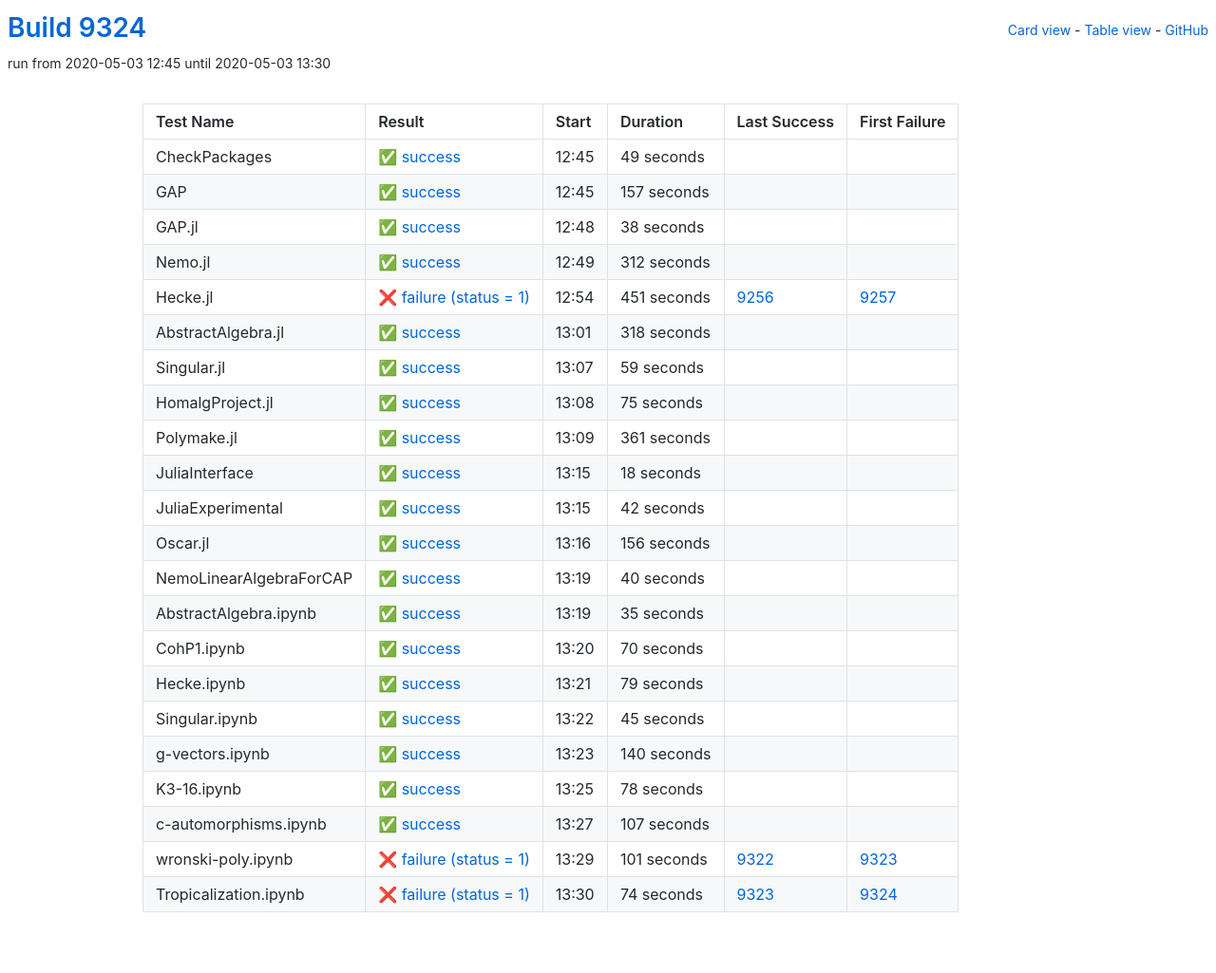
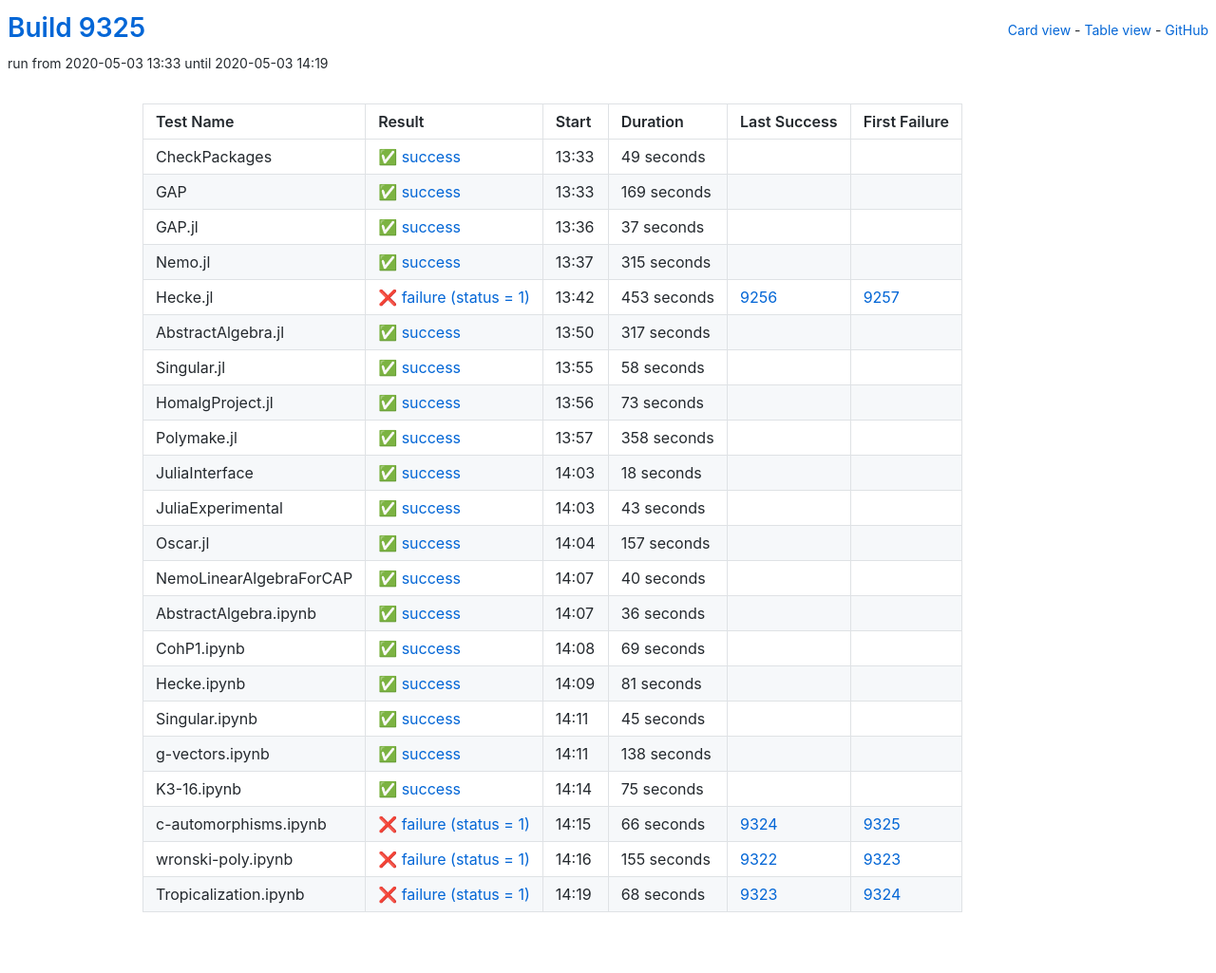
Before and after one commit to oscar-system/oscar-ci-status, a Jekyll site: the page built from table.html, in a window 1280 px wide. Shown: the whole page at 95% size. Built offline with Jekyll 4.4.1, drawn with Linux system fonts in a browser that asks for light colours.

Commit message:
Build 9325

```diff
--- a/_data/ci.yml
+++ b/_data/ci.yml
@@ -1,5 +1,5 @@
-build: 9324
-build_url: https://oscarci.mathematik.uni-kl.de/job/oscar/9324/
+build: 9325
+build_url: https://oscarci.mathematik.uni-kl.de/job/oscar/9325/
 job: oscar
 tests:
 - duration: 49
@@ -8,9 +8,119 @@
   first_failure_url: null
   last_success: false
   last_success_url: null
-  log: https://oscarci.mathematik.uni-kl.de/job/oscar/9324/artifact/logs/build-9324/CheckPackages.log
+  log: https://oscarci.mathematik.uni-kl.de/job/oscar/9325/artifact/logs/build-9325/CheckPackages.log
   name: CheckPackages
-  start: 2020-05-03 12:45
+  start: 2020-05-03 13:33
+  status: success
+  success: true
+- duration: 169
+  exitcode: 0
+  first_failure: false
+  first_failure_url: null
+  last_success: false
+  last_success_url: null
+  log: https://oscarci.mathematik.uni-kl.de/job/oscar/9325/artifact/logs/build-9325/GAP.log
+  name: GAP
+  start: 2020-05-03 13:33
+  status: success
+  success: true
+- duration: 37
+  exitcode: 0
+  first_failure: false
+  first_failure_url: null
+  last_success: false
+  last_success_url: null
+  log: https://oscarci.mathematik.uni-kl.de/job/oscar/9325/artifact/logs/build-9325/GAP.jl.log
+  name: GAP.jl
+  start: 2020-05-03 13:36
+  status: success
+  success: true
+- duration: 315
+  exitcode: 0
+  first_failure: false
+  first_failure_url: null
+  last_success: false
+  last_success_url: null
+  log: https://oscarci.mathematik.uni-kl.de/job/oscar/9325/artifact/logs/build-9325/Nemo.jl.log
+  name: Nemo.jl
+  start: 2020-05-03 13:37
+  status: success
+  success: true
+- duration: 453
+  exitcode: 1
+  first_failure: 9257
+  first_failure_url: https://oscarci.mathematik.uni-kl.de/job/oscar/9257/
+  last_success: 9256
+  last_success_url: https://oscarci.mathematik.uni-kl.de/job/oscar/9256/
+  log: https://oscarci.mathematik.uni-kl.de/job/oscar/9325/artifact/logs/build-9325/Hecke.jl.log
+  name: Hecke.jl
+  start: 2020-05-03 13:42
+  status: failure
+  success: false
+- duration: 317
+  exitcode: 0
+  first_failure: false
+  first_failure_url: null
+  last_success: false
+  last_success_url: null
+  log: https://oscarci.mathematik.uni-kl.de/job/oscar/9325/artifact/logs/build-9325/AbstractAlgebra.jl.log
+  name: AbstractAlgebra.jl
+  start: 2020-05-03 13:50
+  status: success
+  success: true
+- duration: 58
+  exitcode: 0
+  first_failure: false
+  first_failure_url: null
+  last_success: false
+  last_success_url: null
+  log: https://oscarci.mathematik.uni-kl.de/job/oscar/9325/artifact/logs/build-9325/Singular.jl.log
+  name: Singular.jl
+  start: 2020-05-03 13:55
+  status: success
+  success: true
+- duration: 73
+  exitcode: 0
+  first_failure: false
+  first_failure_url: null
+  last_success: false
+  last_success_url: null
+  log: https://oscarci.mathematik.uni-kl.de/job/oscar/9325/artifact/logs/build-9325/HomalgProject.jl.log
+  name: HomalgProject.jl
+  start: 2020-05-03 13:56
+  status: success
+  success: true
+- duration: 358
+  exitcode: 0
+  first_failure: false
+  first_failure_url: null
+  last_success: false
+  last_success_url: null
+  log: https://oscarci.mathematik.uni-kl.de/job/oscar/9325/artifact/logs/build-9325/Polymake.jl.log
+  name: Polymake.jl
+  start: 2020-05-03 13:57
+  status: success
+  success: true
+- duration: 18
+  exitcode: 0
+  first_failure: false
+  first_failure_url: null
+  last_success: false
+  last_success_url: null
+  log: https://oscarci.mathematik.uni-kl.de/job/oscar/9325/artifact/logs/build-9325/JuliaInterface.log
+  name: JuliaInterface
+  start: 2020-05-03 14:03
+  status: success
+  success: true
+- duration: 43
+  exitcode: 0
+  first_failure: false
+  first_failure_url: null
+  last_success: false
+  last_success_url: null
+  log: https://oscarci.mathematik.uni-kl.de/job/oscar/9325/artifact/logs/build-9325/JuliaExperimental.log
+  name: JuliaExperimental
+  start: 2020-05-03 14:03
   status: success
   success: true
 - duration: 157
@@ -19,64 +129,75 @@
   first_failure_url: null
   last_success: false
   last_success_url: null
-  log: https://oscarci.mathematik.uni-kl.de/job/oscar/9324/artifact/logs/build-9324/GAP.log
-  name: GAP
-  start: 2020-05-03 12:45
+  log: https://oscarci.mathematik.uni-kl.de/job/oscar/9325/artifact/logs/build-9325/Oscar.jl.log
+  name: Oscar.jl
+  start: 2020-05-03 14:04
   status: success
   success: true
-- duration: 38
+- duration: 40
   exitcode: 0
   first_failure: false
   first_failure_url: null
   last_success: false
   last_success_url: null
-  log: https://oscarci.mathematik.uni-kl.de/job/oscar/9324/artifact/logs/build-9324/GAP.jl.log
-  name: GAP.jl
-  start: 2020-05-03 12:48
+  log: https://oscarci.mathematik.uni-kl.de/job/oscar/9325/artifact/logs/build-9325/NemoLinearAlgebraForCAP.log
+  name: NemoLinearAlgebraForCAP
+  start: 2020-05-03 14:07
   status: success
   success: true
-- duration: 312
+- duration: 36
   exitcode: 0
   first_failure: false
   first_failure_url: null
   last_success: false
   last_success_url: null
-  log: https://oscarci.mathematik.uni-kl.de/job/oscar/9324/artifact/logs/build-9324/Nemo.jl.log
-  name: Nemo.jl
-  start: 2020-05-03 12:49
+  log: https://oscarci.mathematik.uni-kl.de/job/oscar/9325/artifact/logs/build-9325/AbstractAlgebra.ipynb.log
+  name: AbstractAlgebra.ipynb
+  start: 2020-05-03 14:07
   status: success
   success: true
-- duration: 451
-  exitcode: 1
-  first_failure: 9257
-  first_failure_url: https://oscarci.mathematik.uni-kl.de/job/oscar/9257/
-  last_success: 9256
-  last_success_url: https://oscarci.mathematik.uni-kl.de/job/oscar/9256/
-  log: https://oscarci.mathematik.uni-kl.de/job/oscar/9324/artifact/logs/build-9324/Hecke.jl.log
-  name: Hecke.jl
-  start: 2020-05-03 12:54
-  status: failure
-  success: false
-- duration: 318
+- duration: 69
   exitcode: 0
   first_failure: false
   first_failure_url: null
   last_success: false
   last_success_url: null
-  log: https://oscarci.mathematik.uni-kl.de/job/oscar/9324/artifact/logs/build-9324/AbstractAlgebra.jl.log
-  name: AbstractAlgebra.jl
-  start: 2020-05-03 13:01
+  log: https://oscarci.mathematik.uni-kl.de/job/oscar/9325/artifact/logs/build-9325/CohP1.ipynb.log
+  name: CohP1.ipynb
+  start: 2020-05-03 14:08
   status: success
   success: true
-- duration: 59
+- duration: 81
   exitcode: 0
   first_failure: false
   first_failure_url: null
   last_success: false
   last_success_url: null
-  log: https://oscarci.mathematik.uni-kl.de/job/oscar/9324/artifact/logs/build-9324/Singular.jl.log
-  name: Singular.jl
-  start: 2020-05-03 13:07
+  log: https://oscarci.mathematik.uni-kl.de/job/oscar/9325/artifact/logs/build-9325/Hecke.ipynb.log
+  name: Hecke.ipynb
+  start: 2020-05-03 14:09
+  status: success
+  success: true
+- duration: 45
+  exitcode: 0
+  first_failure: false
+  first_failure_url: null
+  last_success: false
+  last_success_url: null
+  log: https://oscarci.mathematik.uni-kl.de/job/oscar/9325/artifact/logs/build-9325/Singular.ipynb.log
+  name: Singular.ipynb
+  start: 2020-05-03 14:11
+  status: success
+  success: true
+- duration: 138
+  exitcode: 0
+  first_failure: false
+  first_failure_url: null
+  last_success: false
+  last_success_url: null
+  log: https://oscarci.mathematik.uni-kl.de/job/oscar/9325/artifact/logs/build-9325/g-vectors.ipynb.log
+  name: g-vectors.ipynb
+  start: 2020-05-03 14:11
   status: success
   success: true
 - duration: 75
@@ -85,162 +206,41 @@
   first_failure_url: null
   last_success: false
   last_success_url: null
-  log: https://oscarci.mathematik.uni-kl.de/job/oscar/9324/artifact/logs/build-9324/HomalgProject.jl.log
-  name: HomalgProject.jl
-  start: 2020-05-03 13:08
+  log: https://oscarci.mathematik.uni-kl.de/job/oscar/9325/artifact/logs/build-9325/K3-16.ipynb.log
+  name: K3-16.ipynb
+  start: 2020-05-03 14:14
   status: success
   success: true
-- duration: 361
-  exitcode: 0
-  first_failure: false
-  first_failure_url: null
-  last_success: false
-  last_success_url: null
-  log: https://oscarci.mathematik.uni-kl.de/job/oscar/9324/artifact/logs/build-9324/Polymake.jl.log
-  name: Polymake.jl
-  start: 2020-05-03 13:09
-  status: success
-  success: true
-- duration: 18
-  exitcode: 0
-  first_failure: false
-  first_failure_url: null
-  last_success: false
-  last_success_url: null
-  log: https://oscarci.mathematik.uni-kl.de/job/oscar/9324/artifact/logs/build-9324/JuliaInterface.log
-  name: JuliaInterface
-  start: 2020-05-03 13:15
-  status: success
-  success: true
-- duration: 42
-  exitcode: 0
-  first_failure: false
-  first_failure_url: null
-  last_success: false
-  last_success_url: null
-  log: https://oscarci.mathematik.uni-kl.de/job/oscar/9324/artifact/logs/build-9324/JuliaExperimental.log
-  name: JuliaExperimental
-  start: 2020-05-03 13:15
-  status: success
-  success: true
-- duration: 156
-  exitcode: 0
-  first_failure: false
-  first_failure_url: null
-  last_success: false
-  last_success_url: null
-  log: https://oscarci.mathematik.uni-kl.de/job/oscar/9324/artifact/logs/build-9324/Oscar.jl.log
-  name: Oscar.jl
-  start: 2020-05-03 13:16
-  status: success
-  success: true
-- duration: 40
-  exitcode: 0
-  first_failure: false
-  first_failure_url: null
-  last_success: false
-  last_success_url: null
-  log: https://oscarci.mathematik.uni-kl.de/job/oscar/9324/artifact/logs/build-9324/NemoLinearAlgebraForCAP.log
-  name: NemoLinearAlgebraForCAP
-  start: 2020-05-03 13:19
-  status: success
-  success: true
-- duration: 35
-  exitcode: 0
-  first_failure: false
-  first_failure_url: null
-  last_success: false
-  last_success_url: null
-  log: https://oscarci.mathematik.uni-kl.de/job/oscar/9324/artifact/logs/build-9324/AbstractAlgebra.ipynb.log
-  name: AbstractAlgebra.ipynb
-  start: 2020-05-03 13:19
-  status: success
-  success: true
-- duration: 70
-  exitcode: 0
-  first_failure: false
-  first_failure_url: null
-  last_success: false
-  last_success_url: null
-  log: https://oscarci.mathematik.uni-kl.de/job/oscar/9324/artifact/logs/build-9324/CohP1.ipynb.log
-  name: CohP1.ipynb
-  start: 2020-05-03 13:20
-  status: success
-  success: true
-- duration: 79
-  exitcode: 0
-  first_failure: false
-  first_failure_url: null
-  last_success: false
-  last_success_url: null
-  log: https://oscarci.mathematik.uni-kl.de/job/oscar/9324/artifact/logs/build-9324/Hecke.ipynb.log
-  name: Hecke.ipynb
-  start: 2020-05-03 13:21
-  status: success
-  success: true
-- duration: 45
-  exitcode: 0
-  first_failure: false
-  first_failure_url: null
-  last_success: false
-  last_success_url: null
-  log: https://oscarci.mathematik.uni-kl.de/job/oscar/9324/artifact/logs/build-9324/Singular.ipynb.log
-  name: Singular.ipynb
-  start: 2020-05-03 13:22
-  status: success
-  success: true
-- duration: 140
-  exitcode: 0
-  first_failure: false
-  first_failure_url: null
-  last_success: false
-  last_success_url: null
-  log: https://oscarci.mathematik.uni-kl.de/job/oscar/9324/artifact/logs/build-9324/g-vectors.ipynb.log
-  name: g-vectors.ipynb
-  start: 2020-05-03 13:23
-  status: success
-  success: true
-- duration: 78
-  exitcode: 0
-  first_failure: false
-  first_failure_url: null
-  last_success: false
-  last_success_url: null
-  log: https://oscarci.mathematik.uni-kl.de/job/oscar/9324/artifact/logs/build-9324/K3-16.ipynb.log
-  name: K3-16.ipynb
-  start: 2020-05-03 13:25
-  status: success
-  success: true
-- duration: 107
-  exitcode: 0
-  first_failure: false
-  first_failure_url: null
-  last_success: false
-  last_success_url: null
-  log: https://oscarci.mathematik.uni-kl.de/job/oscar/9324/artifact/logs/build-9324/c-automorphisms.ipynb.log
+- duration: 66
+  exitcode: 1
+  first_failure: 9325
+  first_failure_url: https://oscarci.mathematik.uni-kl.de/job/oscar/9325/
+  last_success: 9324
+  last_success_url: https://oscarci.mathematik.uni-kl.de/job/oscar/9324/
+  log: https://oscarci.mathematik.uni-kl.de/job/oscar/9325/artifact/logs/build-9325/c-automorphisms.ipynb.log
   name: c-automorphisms.ipynb
-  start: 2020-05-03 13:27
-  status: success
-  success: true
-- duration: 101
+  start: 2020-05-03 14:15
+  status: failure
+  success: false
+- duration: 155
   exitcode: 1
   first_failure: 9323
   first_failure_url: https://oscarci.mathematik.uni-kl.de/job/oscar/9323/
   last_success: 9322
   last_success_url: https://oscarci.mathematik.uni-kl.de/job/oscar/9322/
-  log: https://oscarci.mathematik.uni-kl.de/job/oscar/9324/artifact/logs/build-9324/wronski-poly.ipynb.log
+  log: https://oscarci.mathematik.uni-kl.de/job/oscar/9325/artifact/logs/build-9325/wronski-poly.ipynb.log
   name: wronski-poly.ipynb
-  start: 2020-05-03 13:29
+  start: 2020-05-03 14:16
   status: failure
   success: false
-- duration: 74
+- duration: 68
   exitcode: 1
   first_failure: 9324
   first_failure_url: https://oscarci.mathematik.uni-kl.de/job/oscar/9324/
   last_success: 9323
   last_success_url: https://oscarci.mathematik.uni-kl.de/job/oscar/9323/
-  log: https://oscarci.mathematik.uni-kl.de/job/oscar/9324/artifact/logs/build-9324/Tropicalization.ipynb.log
+  log: https://oscarci.mathematik.uni-kl.de/job/oscar/9325/artifact/logs/build-9325/Tropicalization.ipynb.log
   name: Tropicalization.ipynb
-  start: 2020-05-03 13:30
+  start: 2020-05-03 14:19
   status: failure
   success: false
```
Also changed, not shown: README.md.
